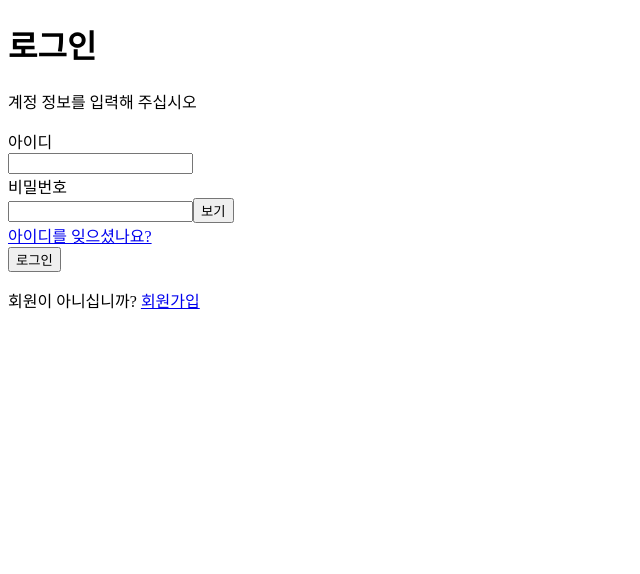
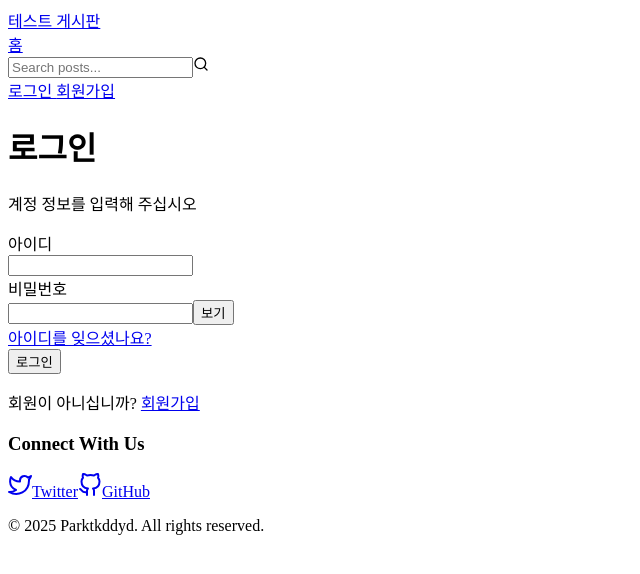
Before and after one commit to Parktkddyd/board_front, a Vue app: page /login in a window 1280 px wide. Shown: the top 574 px of the page, without its empty margins (0-640 px from the left). Built offline with nearby package versions, Linux system fonts and the light colour scheme.

Commit message:
feat: navbar, footer 구현

```diff
--- a/src/App.vue
+++ b/src/App.vue
@@ -1,9 +1,21 @@
 <template>
-  <router-view />
+  <div class="min-h-screen flex flex-col bg-gray-50">
+    <Navbar />
+    <router-view class="flex-1"></router-view>
+    <Footer />
+  </div>
 </template>
 
 <script>
-export default {}
+import Navbar from './components/Navbar.vue'
+import Footer from './components/Footer.vue'
+export default {
+  name: 'App',
+  components: {
+    Navbar,
+    Footer
+  }
+}
 </script>
 
 <style>
--- /dev/null
+++ b/src/components/Footer.vue
@@ -0,0 +1,43 @@
+<template>
+  <footer class="w-full border-t bg-white">
+    <div class="container mx-auto px-4 py-6">
+      <!-- Connect Section -->
+      <div class="flex flex-col items-center space-y-4">
+        <h3 class="text-lg font-semibold">Connect With Us</h3>
+        <div class="flex space-x-6">
+          <a
+            href="https://twitter.com"
+            target="_blank"
+            rel="noopener noreferrer"
+            class="text-gray-600 hover:text-blue-600 transition-colors"
+          >
+            <svg xmlns="http://www.w3.org/2000/svg" width="24" height="24" viewBox="0 0 24 24" fill="none" stroke="currentColor" stroke-width="2" stroke-linecap="round" stroke-linejoin="round">
+              <path d="M23 3a10.9 10.9 0 0 1-3.14 1.53 4.48 4.48 0 0 0-7.86 3v1A10.66 10.66 0 0 1 3 4s-4 9 5 13a11.64 11.64 0 0 1-7 2c9 5 20 0 20-11.5a4.5 4.5 0 0 0-.08-.83A7.72 7.72 0 0 0 23 3z"></path>
+            </svg>
+            <span class="sr-only">Twitter</span>
+          </a>
+          <a
+            href="https://github.com/Parktkddyd"
+            target="_blank"
+            rel="noopener noreferrer"
+            class="text-gray-600 hover:text-blue-600 transition-colors"
+          >
+            <svg xmlns="http://www.w3.org/2000/svg" width="24" height="24" viewBox="0 0 24 24" fill="none" stroke="currentColor" stroke-width="2" stroke-linecap="round" stroke-linejoin="round">
+              <path d="M9 19c-5 1.5-5-2.5-7-3m14 6v-3.87a3.37 3.37 0 0 0-.94-2.61c3.14-.35 6.44-1.54 6.44-7A5.44 5.44 0 0 0 20 4.77 5.07 5.07 0 0 0 19.91 1S18.73.65 16 2.48a13.38 13.38 0 0 0-7 0C6.27.65 5.09 1 5.09 1A5.07 5.07 0 0 0 5 4.77a5.44 5.44 0 0 0-1.5 3.78c0 5.42 3.3 6.61 6.44 7A3.37 3.37 0 0 0 9 18.13V22"></path>
+            </svg>
+            <span class="sr-only">GitHub</span>
+          </a>
+        </div>
+        <p class="text-sm text-gray-600 mt-4">
+          © {{ new Date().getFullYear() }} Parktkddyd. All rights reserved.
+        </p>
+      </div>
+    </div>
+  </footer>
+</template>
+
+<script>
+export default {
+  name: 'FooterBar'
+}
+</script>
--- /dev/null
+++ b/src/components/Navbar.vue
@@ -0,0 +1,78 @@
+<template>
+  <nav class="sticky top-0 z-50 w-full border-b bg-white">
+    <div class="container mx-auto px-4 flex h-16 items-center justify-between">
+      <!-- Logo & Main Navigation -->
+      <div class="flex items-center gap-6">
+        <router-link to="/" class="text-xl font-bold">
+          테스트 게시판
+        </router-link>
+        <div class="hidden md:flex gap-4">
+          <router-link
+            to="/"
+            class="text-sm font-medium transition-colors hover:text-blue-600"
+            :class="{ 'text-blue-600': $route.path === '/', 'text-gray-600': $route.path !== '/' }"
+          >
+            홈
+          </router-link>
+        </div>
+      </div>
+
+      <!-- Search Bar -->
+      <div class="hidden md:flex flex-1 items-center justify-center px-6">
+        <div class="relative w-full max-w-md">
+          <input
+            type="search"
+            placeholder="Search posts..."
+            class="w-full px-8 py-2 border rounded-md focus:outline-none focus:ring-2 focus:ring-blue-500"
+          />
+          <span class="absolute left-2 top-2.5 text-gray-400">
+            <svg xmlns="http://www.w3.org/2000/svg" width="16" height="16" viewBox="0 0 24 24" fill="none" stroke="currentColor" stroke-width="2" stroke-linecap="round" stroke-linejoin="round">
+              <circle cx="11" cy="11" r="8"></circle>
+              <line x1="21" y1="21" x2="16.65" y2="16.65"></line>
+            </svg>
+          </span>
+        </div>
+      </div>
+
+      <!-- Auth Buttons / User Actions -->
+      <div class="flex items-center gap-4">
+        <template v-if="isLoggedIn">
+          <span class="text-sm text-gray-600">{{ username }}</span>
+          <button class="bg-blue-600 text-white px-4 py-2 rounded-md hover:bg-blue-700 transition-colors flex items-center gap-2">
+            <svg xmlns="http://www.w3.org/2000/svg" width="16" height="16" viewBox="0 0 24 24" fill="none" stroke="currentColor" stroke-width="2" stroke-linecap="round" stroke-linejoin="round">
+              <path d="M11 4H4a2 2 0 0 0-2 2v14a2 2 0 0 0 2 2h14a2 2 0 0 0 2-2v-7"></path>
+              <path d="M18.5 2.5a2.121 2.121 0 0 1 3 3L12 15l-4 1 1-4 9.5-9.5z"></path>
+            </svg>
+            New Post
+          </button>
+        </template>
+        <template v-else>
+          <router-link
+            to="/login"
+            class="px-4 py-2 text-gray-600 hover:text-blue-600 transition-colors"
+          >
+            로그인
+          </router-link>
+          <router-link
+            to="/signup"
+            class="bg-blue-600 text-white px-4 py-2 rounded-md hover:bg-blue-700 transition-colors"
+          >
+            회원가입
+          </router-link>
+        </template>
+      </div>
+    </div>
+  </nav>
+</template>
+
+<script>
+export default {
+  name: 'NavigationBar',
+  data() {
+    return {
+      isLoggedIn: false, // This should be managed by your auth system
+      username: 'John Doe' // This should come from your auth system
+    }
+  }
+}
+</script>
```
